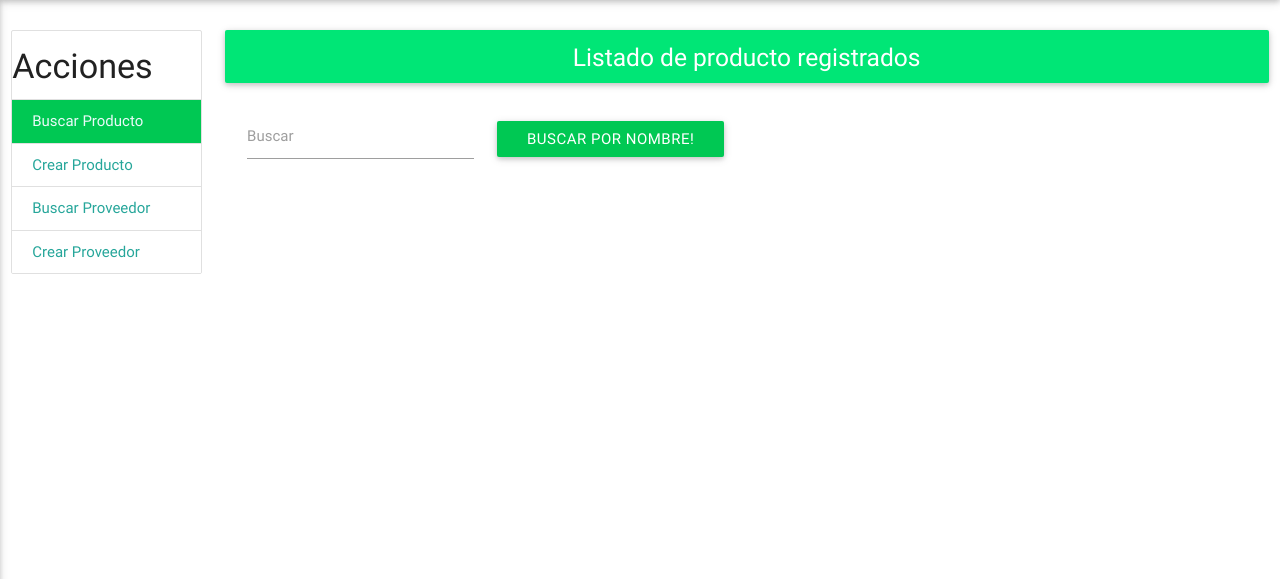
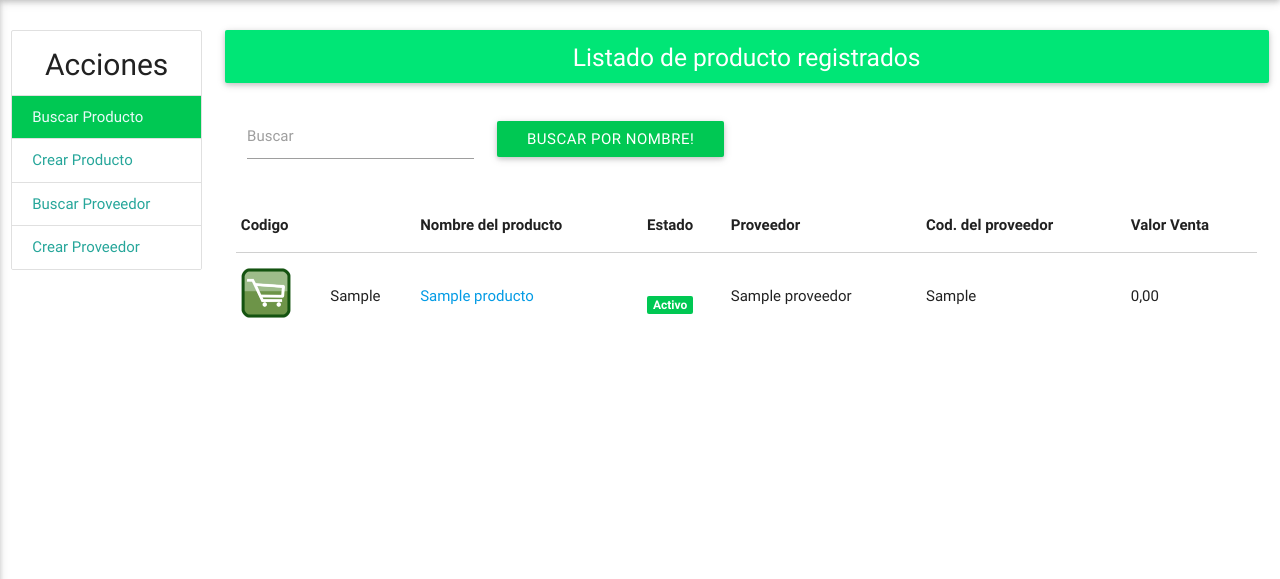
Before and after one commit to Rosmari2016/ProyectoPractica, a PHP site: page /buscar_producto.php in a window 1280 px wide. Shown: the part 64-643 px from the top of the page. Run offline with PHP 8.4, Linux system fonts and the light colour scheme; the visitor is signed in with stand-in values (Sample User, id 1); tables that the repository leaves empty or names only in its code hold one stand-in row (values such as "Sample post"); data that the repository does not hold is empty.

Commit message:
busqueda productos

```diff
--- a/buscar_producto.php
+++ b/buscar_producto.php
@@ -40,7 +40,7 @@
             <div class="col s12 m12 l2">
                 <aside>
                     <div class="collection">
-                        <div class="collection-header"><h4 class="collection-header-width">Acciones</h4></div>
+                        <div class="collection-header"><h4 class="collection-header-with">Acciones</h4></div>
                         <div class="divider"></div>
 						<a href="buscar_producto.php" class="collection-item active">Buscar Producto</a>
 						<a href="crear_producto.php" class="collection-item">Crear Producto</a>
@@ -79,6 +79,60 @@
                              </div>
                         </div>
                     </form>
+                    <div class="col s12">
+                        <table class="responsive-table">
+                            <thead>
+                                <tr>
+                                    <th>Codigo</th>
+                                    <th>&nbsp;</th>
+                                    <th>Nombre del producto</th>
+                                    <th>Estado</th>
+                                    <th>Proveedor</th>
+                                    <th>Cod. del proveedor</th>
+                                    <th>Valor Venta</th>
+                                </tr>
+                            </thead>
+                            <tbody>
+                                <?php
+                                    if(empty($_POST['bus'])){
+                                        $query=$db->mysqli->query("SELECT producto.cod AS cod, producto.nom as nom, producto.cprov as cprov, proveedor.nom as empresa, producto.venta as venta, producto.estado as estado
+                                                                         FROM producto INNER JOIN proveedor ON proveedor.codigo=producto.prov");
+                                    }else{
+                                        $buscar=$_POST['bus'];
+                                        $query=$db->mysqli->query("SELECT producto.cod AS cod, producto.nom as nom, producto.cprov as cprov, proveedor.nom as empresa, producto.venta as venta,producto.estado as estado
+                                                                                 FROM producto INNER JOIN proveedor ON proveedor.codigo=producto.prov
+                                                                                 WHERE producto.nom LIKE '$buscar%' OR producto.cod LIKE '$buscar%' OR producto.cprov LIKE '$buscar%'");
+                                    }
+                                    while($row=$query->fetch_object()){
+                                        $codigo=$row->cod;
+                                        if($row->estado=="n"){
+                                            $estado='<span class="new badge red" data-badge-caption="">Inactivo</span>';
+                                        }else{
+                                            $estado='<span class="new badge green accent-4" data-badge-caption="">Activo</span';
+                                        }
+                                ?>
+                                        <tr>
+                                            <td>
+                                                <?php
+                                                    if(file_exists("img/articulo".$codigo.".jpg")){
+                                                        echo '<img src="img/articulo/'.$codigo.'.jpg" width="50" height="50">';
+                                                    }else{
+                                                        echo '<img src="img/articulo/producto.png" width="50" height="50">';
+                                                    }
+                                                ?>
+                                            </td>
+                                            <td><?php echo $row->cod; ?></td>
+                                            <td><a href="crear_producto.php?codigo=<?php echo $row->cod; ?>"><?php echo $row->nom; ?></a></td>
+                                            <td><a href="php_estado_producto.php?id=<?php echo $row->cod; ?>"><?php echo $estado; ?></a></td>
+                                            <td><?php echo $row->empresa; ?></td>
+                                            <td><?php echo $row->cprov;?></td>
+                                            <td><?php echo number_format($row->venta,2,",","."); ?></td>
+                                        </tr>
+                             <?php } ?>
+                            </tbody>
+                        </table>
+
+                    </div>
                 </div>
             </div>
         </div>
--- a/empresa.php
+++ b/empresa.php
@@ -99,7 +99,7 @@
                     <?php if ($mensaje=='no'){
                         echo '<div class="alert alert-success center-align"><strong>No existen articulos bajos de stock!</strong></div>';
                     } ?>
-					<table class="responsive-table ">
+					<table class="responsive-table">
 						<thead>
 							<tr colspan="6"><center><b>Listado y Totales de Productos</b></center></tr>
 							<tr>
```
